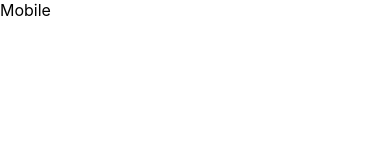
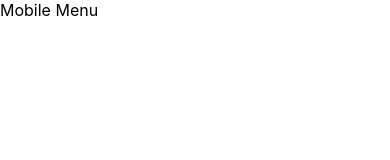
Before and after one commit to ldrobnik/react-animated-menu, a React (Create React App) app: page / in a window 390 px wide. Shown: the top 160 px of the page. Built offline with nearby package versions, Linux system fonts and the light colour scheme.

Commit message:
Create MobileMenu and DesktopMenu components

```diff
--- /dev/null
+++ b/src/components/Menus/DesktopMenu/DesktopMenu.js
@@ -0,0 +1,9 @@
+import React from 'react';
+
+function MobileMenu(props) {
+    return(
+        <div>Desktop Menu</div>
+    );
+}
+
+export default MobileMenu;
--- /dev/null
+++ b/src/components/Menus/MobileMenu/MobileMenu.js
@@ -0,0 +1,9 @@
+import React from 'react';
+
+function DesktopMenu(props) {
+    return(
+      <div>Mobile Menu</div>
+    );
+}
+
+export default DesktopMenu;
--- a/src/containers/Home/Home.js
+++ b/src/containers/Home/Home.js
@@ -1,4 +1,7 @@
 import React, {useState, useEffect} from 'react';
+
+import MobileMenu from '../../components/Menus/MobileMenu/MobileMenu';
+import DesktopMenu from '../../components/Menus/DesktopMenu/DesktopMenu';
 
 function Home() {
 
@@ -23,7 +26,7 @@ function Home() {
     const isMobile = windowWidth <= 500;
 
     // A constant specifying which menu (for mobile or desktop) should be displayed
-    const menu = isMobile ? <div>Mobile</div> : <div>Desktop</div>;
+    const menu = isMobile ? <MobileMenu /> : <DesktopMenu />;
 
     return menu;
 
```
